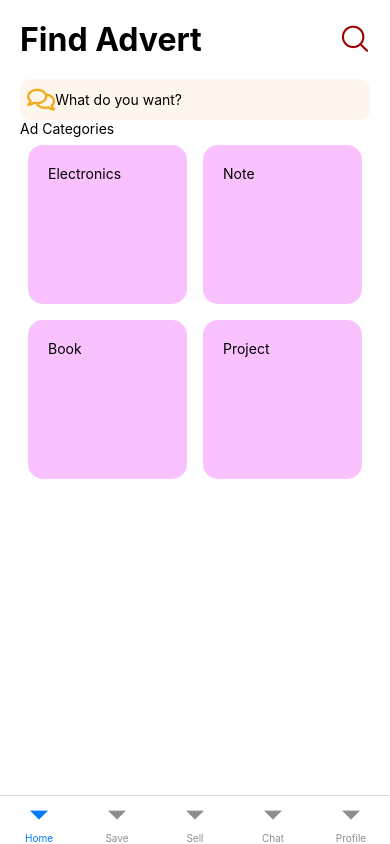
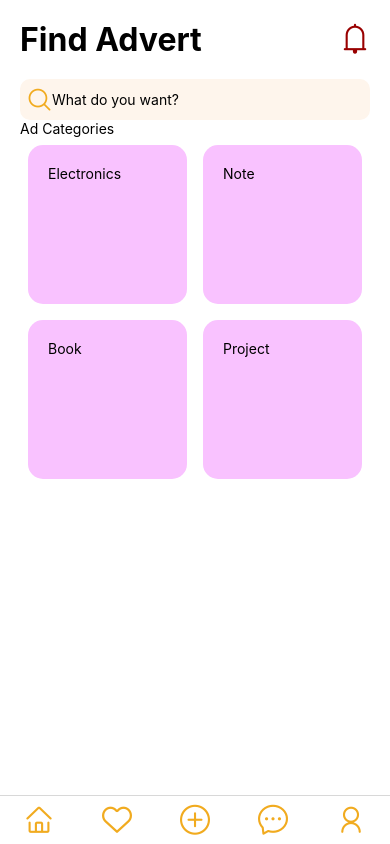
Before and after one commit to jonathanfelicity/campus.store.app, a React Native app: screen /AppTap in a window 390 px wide. Built offline with nearby package versions, Linux system fonts and the light colour scheme.

Commit message:
icons added

```diff
--- a/src/components/TopBar.jsx
+++ b/src/components/TopBar.jsx
@@ -10,7 +10,7 @@ const TopBar = ({ title, }) => {
             <TouchableOpacity onPress={ ()=>{
                 // navigation.navigate('NotificatonScreen')
             }}>
-                <Icon name="search1" size={30} color="#900"/>
+                <Icon name="bells" size={30} color="#900"/>
             </TouchableOpacity>
         </View>
     )
--- a/src/navigators/AppTaps.tsx
+++ b/src/navigators/AppTaps.tsx
@@ -1,4 +1,5 @@
 import { createBottomTabNavigator } from '@react-navigation/bottom-tabs'
+import Icon from 'react-native-vector-icons/AntDesign';
 
 import {
     HomeScreen,
@@ -15,12 +16,46 @@ const AppTaps = () =>{
     return (
             <BottomTab.Navigator
                 screenOptions={{headerShown: false}}
+                tabBarOptions={{
+                    showLabel: false,
+
+            }}
             >
-                <BottomTab.Screen name="Home" component={HomeScreen}/>
-                <BottomTab.Screen name="Save" component={SaveScreen}/>
-                <BottomTab.Screen name="Sell" component={SellScreen}/>
-                <BottomTab.Screen name="Chat" component={ChatScreen}/>
-                <BottomTab.Screen name="Profile" component={ProfileScreen}/>
+                <BottomTab.Screen
+                    options={{
+                        tabBarIcon: () => <Icon name="home" size={30} color="#f1ab1f" />,
+                    }}
+                    name="Home"
+                    component={HomeScreen}
+                />
+                <BottomTab.Screen
+                    options={{
+                        tabBarIcon: () => <Icon name="hearto" size={30} color="#f1ab1f" />,
+                    }}
+                    name="Save"
+                    component={SaveScreen}
+                />
+                <BottomTab.Screen
+                    options={{
+                        tabBarIcon: () => <Icon name="pluscircleo" size={30} color="#f1ab1f" />,
+                    }}
+                    name="Sell"
+                    component={SellScreen}
+                />
+                <BottomTab.Screen
+                    options={{
+                        tabBarIcon: () => <Icon name="message1" size={30} color="#f1ab1f" />,
+                    }}
+                    name="Chat"
+                    component={ChatScreen}
+                />
+                <BottomTab.Screen
+                    options={{
+                        tabBarIcon: () => <Icon name="user" size={30} color="#f1ab1f" />,
+                    }}
+                    name="Profile"
+                    component={ProfileScreen}
+                />
             </BottomTab.Navigator>
     )
 }
--- a/src/screens/HomeScreen.jsx
+++ b/src/screens/HomeScreen.jsx
@@ -1,5 +1,5 @@
 import { Text, View, TextInput, FlatList, StyleSheet, TouchableOpacity } from "react-native"
-import Icon from 'react-native-vector-icons/FontAwesome5';
+import Icon from 'react-native-vector-icons/AntDesign';
 import { TopBar } from "../components";
 
 
@@ -46,7 +46,7 @@ const HomeScreen = () => {
                 borderRadius: 10
 
             }}>
-                <Icon name="comments" size={25} color="#f1ab1f" />
+                <Icon name="search1" size={25} color="#f1ab1f" />
                 <TextInput
                     placeholder="What do you want?"
                 />
```
